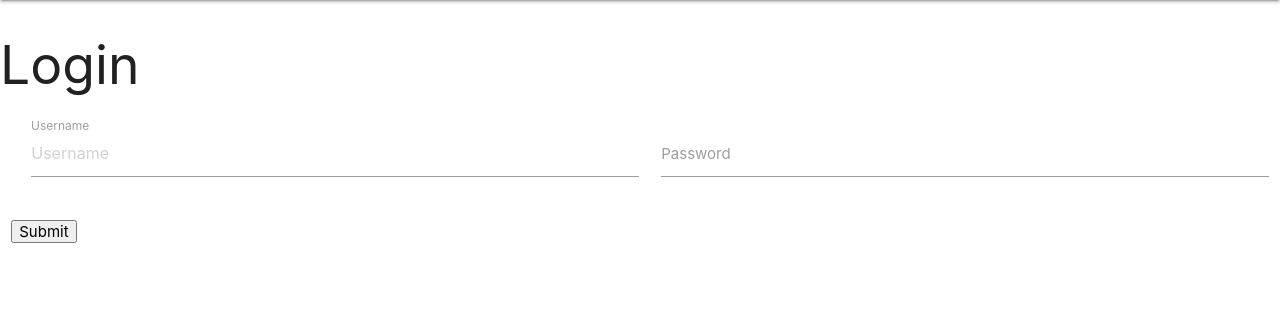
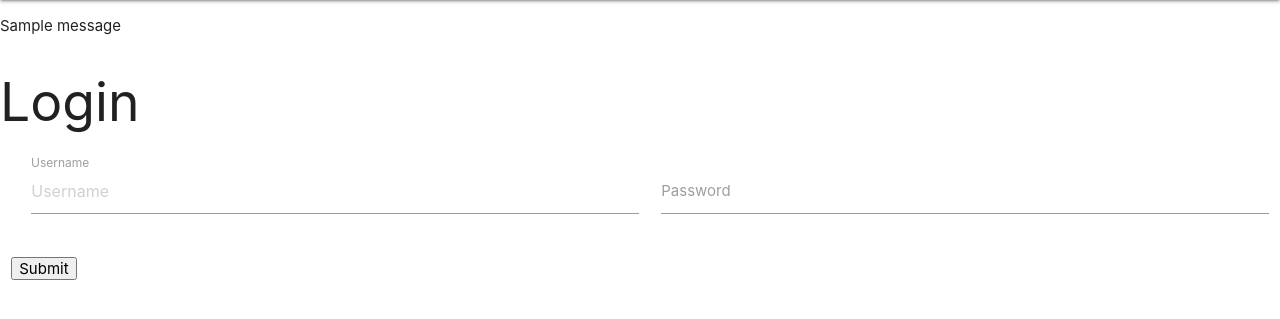
Before and after one commit to Code-Institute-Submissions/milestone-project-5, a Flask app: page /login in a window 1280 px wide. Shown: the part 64-383 px from the top of the page. Run offline with Flask 2, Linux system fonts and the light colour scheme; tables that the repository leaves empty or names only in its code hold one stand-in row (values such as "Sample post"); one stand-in notice (Sample message) is shown.

Commit message:
fix bug where users redirected to login page after logging in

```diff
--- a/app.py
+++ b/app.py
@@ -1,7 +1,7 @@
 import os
 import requests
 import pymysql
-from  flask import Flask, Response, render_template, request, redirect, url_for, jsonify
+from  flask import Flask, Response, render_template, request, redirect, flash, url_for, jsonify
 import datetime
 import ast #for converting string to list
 
@@ -136,7 +136,9 @@ def register_user():
 
         if not already_exists:
             add_form_values_to_users()
-            return redirect(redirect_url())
+            flash("You have successfully registered your account")
+            flash("Please login now")
+            return redirect(url_for("login"))
 
 
         else:
@@ -210,7 +212,11 @@ def login():
         user = User(user_id, username)
         login_user(user)
 
-        return redirect(redirect_url())
+        # checks if /login is in the redirect_url()
+        if request.path not in redirect_url():
+            return redirect(redirect_url())
+        else:
+            return redirect(url_for("search_recipes"))
 
     else:
         return render_template("login.html")
--- a/templates/base.html
+++ b/templates/base.html
@@ -187,7 +187,7 @@
 
 
 
-        $(document).add()
+        // $(document).add()
 
     </script>
 </body>
--- a/templates/login.html
+++ b/templates/login.html
@@ -1,5 +1,19 @@
  {% extends 'base.html' %} {% block content %}
- {{ error }}
+<p class="error"> {{ error }}</p>
+<!--<p class="login-message">{{ message|safe }}</p> -->
+
+<!--http://flask.pocoo.org/docs/1.0/patterns/flashing/-->
+{% with messages = get_flashed_messages() %}
+  {% if messages %}
+    <ul class=flashes>
+    {% for message in messages %}
+      <li>{{ message }}</li>
+    {% endfor %}
+    </ul>
+  {% endif %}
+{% endwith %}
+
+
  <h2>Login</h2>
 <div class="row">
     <form class="col s12" method="POST">
```
